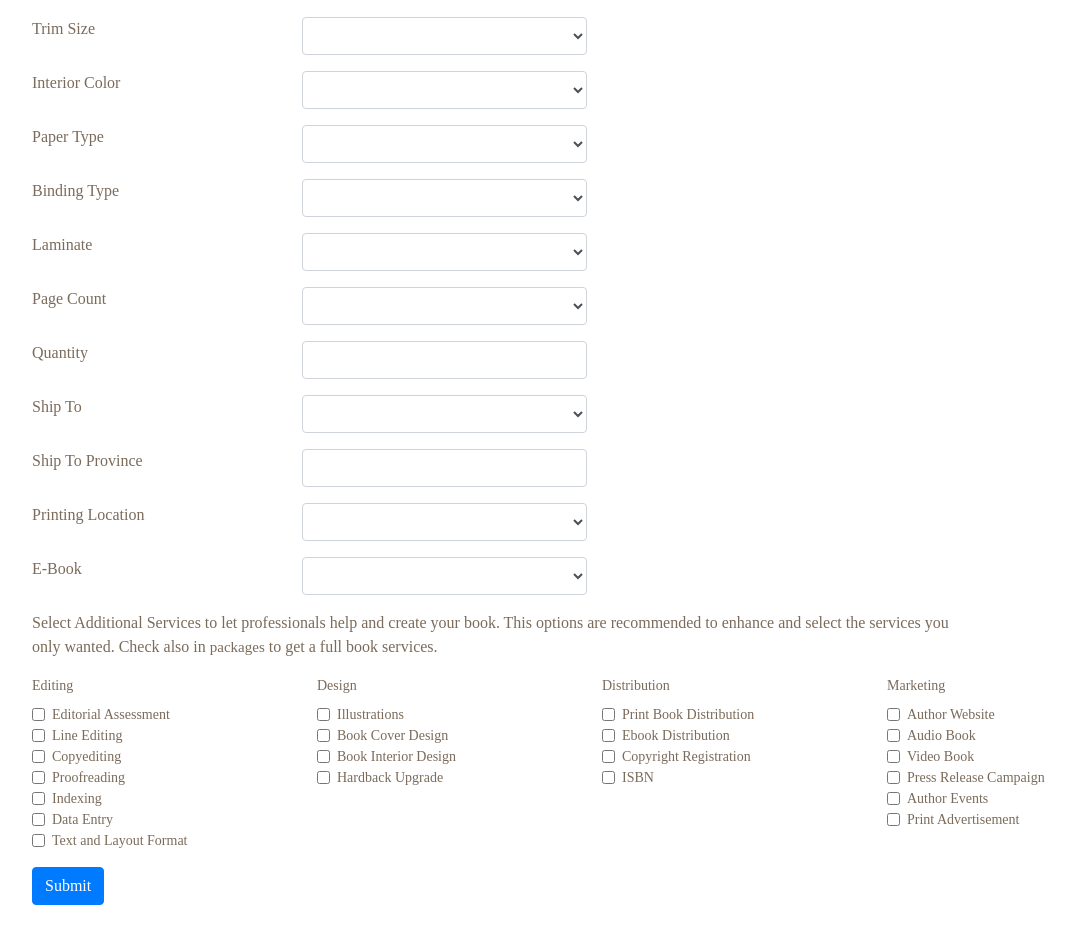
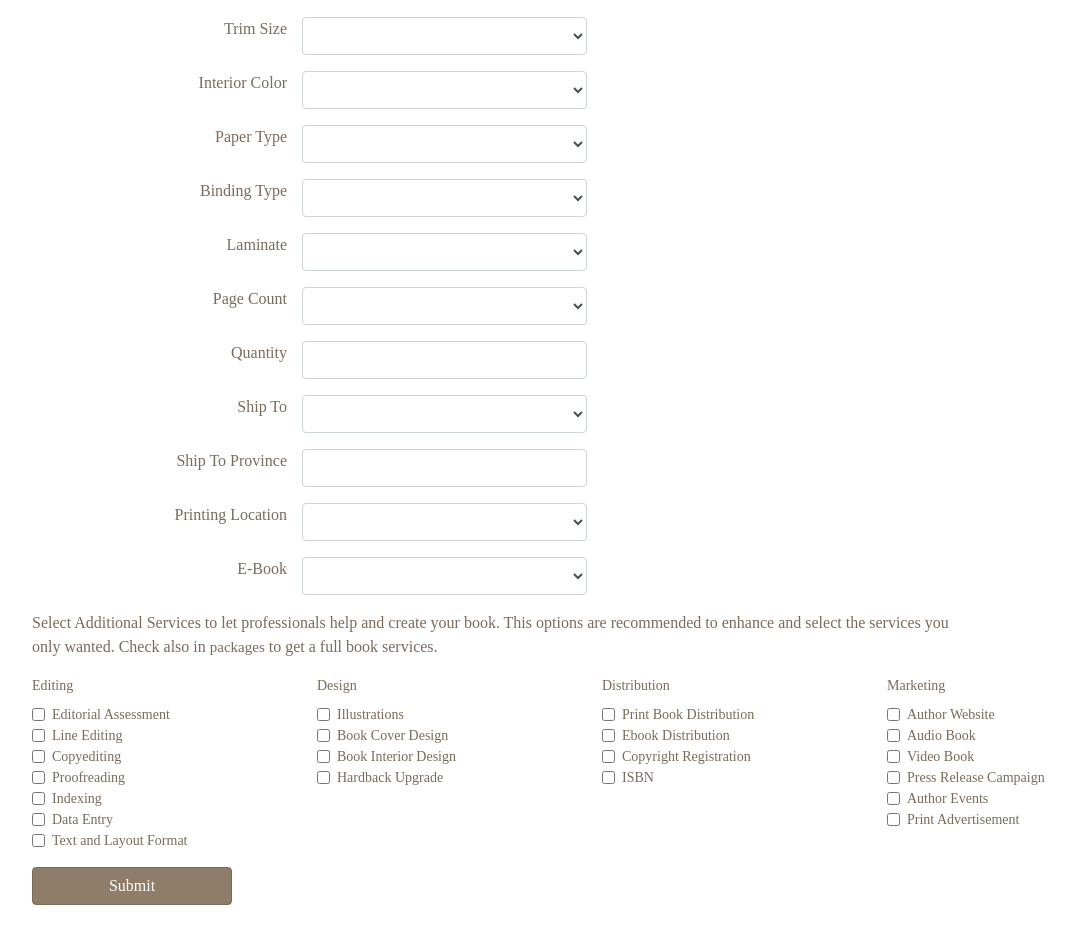
Before and after one commit to poloyacero/publish-web, a Next.js app: page /pricing in a window 1280 px wide. Shown: the part 403-1352 px from the top of the page, without its empty margins (53-1128 px from the left). Built offline with nearby package versions, Linux system fonts and the light colour scheme; a web font is replaced by a local one.

Commit message:
alignment fixed

```diff
--- a/components/Item/Item.module.css
+++ b/components/Item/Item.module.css
@@ -13,9 +13,9 @@
 }
 
 .item img {
-  display: block;
   margin: auto;
   margin-bottom: 15px;
+justify-items: left;
 }
 
 .item p {
--- a/components/Nav.tsx
+++ b/components/Nav.tsx
@@ -85,7 +85,7 @@ const NavMenu = ({ ...props }: NavProps) => {
               <Form.Group as={Row}>
                 <Col md={6}>
                   <Form.Label className={styles.label}>Contact Name</Form.Label>
-                  <Form.Control type="text" name="contact-name"/>
+                  <Form.Control className={styles.inputnav1} type="text" name="contact-name"/>
                 </Col>
               </Form.Group>
             </Col>
@@ -93,7 +93,7 @@ const NavMenu = ({ ...props }: NavProps) => {
               <Form.Group as={Row}>
                 <Col md={6}>
                   <Form.Label className={styles.label}>Email</Form.Label>
-                  <Form.Control type="email" name="email"/>
+                  <Form.Control className={styles.inputnav1} type="email" name="email"/>
                 </Col>
               </Form.Group>
             </Col>
@@ -101,7 +101,7 @@ const NavMenu = ({ ...props }: NavProps) => {
               <Form.Group as={Row}>
                 <Col md={6}>
                   <Form.Label className={styles.label}>Password</Form.Label>
-                  <Form.Control type="password" name="password"/>
+                  <Form.Control className={styles.inputnav1} type="password" name="password"/>
                 </Col>
               </Form.Group>
             </Col>
@@ -109,7 +109,7 @@ const NavMenu = ({ ...props }: NavProps) => {
               <Form.Group as={Row}>
                 <Col md={6}>
                   <Form.Label className={styles.label}>Validate Password</Form.Label>
-                  <Form.Control type="password" name="validate"/>
+                  <Form.Control className={styles.inputnav1} type="password" name="validate"/>
                 </Col>
               </Form.Group>
             </Col>
--- a/components/NavMenu.module.css
+++ b/components/NavMenu.module.css
@@ -116,7 +116,7 @@
   outline: 0;
   border-width: 1 1 1.5px;
   border-color: #ad9984;
-  height: 27px;
+  height: 35px;
   width:235px;
   font-size: 12px;
   justify-content: center;
@@ -125,8 +125,8 @@
   outline: 0;
   border-width: 1 1 1.5px;
   border-color: #ad9984;
-  height: 27px;
-  width:323px;
+  height: 35px;
+  width:250px;
   font-size: 12px;
   justify-content: center;
 }
@@ -171,7 +171,7 @@
   font-size: 12px;
 }
 
-.createButton:hover {
+.createButton:hover{
   background-color: #8f7c69;
   border-color: #7b6b5b;
 }
@@ -181,9 +181,11 @@
   border-color: #7b6b5b;
   text-align: center;
   width: 235px;
+  -webkit-tap-highlight-color: rgba(0,0,0,0);
 }
 
-.signinButton:hover,.signinButton:visited,.signinButton:active{
+.signinButton:hover{
   background-color: #8f7c69;
   border-color: #7b6b5b;
+  -webkit-tap-highlight-color: rgba(0,0,0,0);
 }
--- a/components/PricingForm/PricingForm.module.css
+++ b/components/PricingForm/PricingForm.module.css
@@ -6,6 +6,9 @@
 
 .label {
   font-weight: 500;
+}
+.labelleft {
+  text-align: right;
 }
 
 .additionals {
@@ -36,3 +39,17 @@
       text-decoration: none;
       color: #7b6b5b;
       }
+
+      .pricingbutton {
+        background-color: #7b6b5b;
+        border-color: #7b6b5b;
+        text-align: center;
+        width: 200px;
+        -webkit-tap-highlight-color: rgba(0,0,0,0);
+      }
+
+      .pricingbutton{
+        background-color: #8f7c69;
+        border-color: #7b6b5b;
+        -webkit-tap-highlight-color: rgba(0,0,0,0);
+      }
--- a/components/PricingForm/index.tsx
+++ b/components/PricingForm/index.tsx
@@ -23,7 +23,7 @@ const PricingForm = ({ ...props }: PricingFormProps) => {
             Sales tax is not displayed. If applicable, sales taxes will be applied at the time an order is placed on your account.  Heavy traffic in requests may cause occasional delays so please allow up to 2 hours before resubmitting a request.
           </p>
         </Col>
-        <Col md={{ span: 3, offset: 0 }}><Form.Label className={styles.label}>Trim Size</Form.Label></Col>
+        <Col className={styles.labelleft} md={{ span: 3, offset: 0 }}><Form.Label className={styles.label}>Trim Size</Form.Label></Col>
         <Col md={{ span: 3, offset: 0 }}>
           <Form.Group as={Row} controlId="exampleForm.ControlSelect1">
             <Form.Control as="select" defaultValue=" ">
@@ -65,7 +65,7 @@ const PricingForm = ({ ...props }: PricingFormProps) => {
         </Col>
       </Row>
       <Row>
-        <Col md={{ span: 3, offset: 0 }}><Form.Label className={styles.label}>Interior Color</Form.Label></Col>
+        <Col className={styles.labelleft} md={{ span: 3, offset: 0 }}><Form.Label className={styles.label}>Interior Color</Form.Label></Col>
         <Col md={{ span: 3, offset: 0 }}>
           <Form.Group as={Row} controlId="exampleForm.ControlSelect1">
             <Form.Control as="select" defaultValue=" ">
@@ -77,7 +77,7 @@ const PricingForm = ({ ...props }: PricingFormProps) => {
         </Col>
       </Row>
       <Row>
-        <Col md={{ span: 3, offset: 0 }}><Form.Label className={styles.label}>Paper Type</Form.Label></Col>
+        <Col className={styles.labelleft} md={{ span: 3, offset: 0 }}><Form.Label className={styles.label}>Paper Type</Form.Label></Col>
         <Col md={{ span: 3, offset: 0 }}>
           <Form.Group as={Row} controlId="exampleForm.ControlSelect1">
             <Form.Control as="select" defaultValue=" ">
@@ -97,7 +97,7 @@ const PricingForm = ({ ...props }: PricingFormProps) => {
         </Col>
       </Row>
       <Row>
-        <Col md={{ span: 3, offset: 0 }}><Form.Label className={styles.label}>Binding Type</Form.Label></Col>
+        <Col className={styles.labelleft} md={{ span: 3, offset: 0 }}><Form.Label className={styles.label}>Binding Type</Form.Label></Col>
         <Col md={{ span: 3, offset: 0 }}>
           <Form.Group as={Row} controlId="exampleForm.ControlSelect1">
             <Form.Control as="select" defaultValue=" ">
@@ -109,7 +109,7 @@ const PricingForm = ({ ...props }: PricingFormProps) => {
         </Col>
       </Row>
       <Row>
-        <Col md={{ span: 3, offset: 0 }}><Form.Label className={styles.label}>Laminate</Form.Label></Col>
+        <Col className={styles.labelleft} md={{ span: 3, offset: 0 }}><Form.Label className={styles.label}>Laminate</Form.Label></Col>
         <Col md={{ span: 3, offset: 0 }}>
           <Form.Group as={Row} controlId="exampleForm.ControlSelect1">
             <Form.Control as="select" defaultValue=" ">
@@ -122,7 +122,7 @@ const PricingForm = ({ ...props }: PricingFormProps) => {
         </Col>
       </Row>
       <Row>
-        <Col md={{ span: 3, offset: 0 }}><Form.Label className={styles.label}>Page Count</Form.Label></Col>
+        <Col className={styles.labelleft} md={{ span: 3, offset: 0 }}><Form.Label className={styles.label}>Page Count</Form.Label></Col>
         <Col md={{ span: 3, offset: 0 }}>
           <Form.Group as={Row} controlId="exampleForm.ControlSelect1">
             <Form.Control as="select" defaultValue=" ">
@@ -135,7 +135,7 @@ const PricingForm = ({ ...props }: PricingFormProps) => {
         </Col>
       </Row>
       <Row>
-        <Col md={{ span: 3, offset: 0 }}><Form.Label className={styles.label}>Quantity</Form.Label></Col>
+        <Col className={styles.labelleft} md={{ span: 3, offset: 0 }}><Form.Label className={styles.label}>Quantity</Form.Label></Col>
         <Col md={{ span: 3, offset: 0 }}>
           <Form.Group as={Row}>
             <Form.Control type="text" />
@@ -143,7 +143,7 @@ const PricingForm = ({ ...props }: PricingFormProps) => {
         </Col>
       </Row>
       <Row>
-        <Col md={{ span: 3, offset: 0 }}><Form.Label className={styles.label}>Ship To</Form.Label></Col>
+        <Col className={styles.labelleft} md={{ span: 3, offset: 0 }}><Form.Label className={styles.label}>Ship To</Form.Label></Col>
         <Col md={{ span: 3, offset: 0 }}>
           <Form.Group as={Row} controlId="exampleForm.ControlSelect1">
             <Form.Control as="select" defaultValue=" ">
@@ -406,7 +406,7 @@ const PricingForm = ({ ...props }: PricingFormProps) => {
         </Col>
       </Row>
       <Row>
-        <Col md={{ span: 3, offset: 0 }}><Form.Label className={styles.label}>Ship To Province</Form.Label></Col>
+        <Col className={styles.labelleft} md={{ span: 3, offset: 0 }}><Form.Label className={styles.label}>Ship To Province</Form.Label></Col>
         <Col md={{ span: 3, offset: 0 }}>
           <Form.Group as={Row}>
             <Form.Control type="text" />
@@ -415,7 +415,7 @@ const PricingForm = ({ ...props }: PricingFormProps) => {
       </Row>
 
       <Row>
-        <Col md={{ span: 3, offset: 0 }}><Form.Label className={styles.label}>Printing Location</Form.Label></Col>
+        <Col className={styles.labelleft} md={{ span: 3, offset: 0 }}><Form.Label className={styles.label}>Printing Location</Form.Label></Col>
         <Col md={{ span: 3, offset: 0 }}>
           <Form.Group as={Row} controlId="exampleForm.ControlSelect1">
             <Form.Control as="select" defaultValue=" ">
@@ -429,7 +429,7 @@ const PricingForm = ({ ...props }: PricingFormProps) => {
         </Col>
       </Row>
       <Row>
-        <Col md={{ span: 3, offset: 0 }}><Form.Label className={styles.label}>E-Book</Form.Label></Col>
+        <Col className={styles.labelleft} md={{ span: 3, offset: 0 }}><Form.Label className={styles.label}>E-Book</Form.Label></Col>
         <Col md={{ span: 3, offset: 0 }}>
           <Form.Group as={Row} controlId="exampleForm.ControlSelect1">
             <Form.Control as="select" defaultValue=" ">
@@ -577,7 +577,7 @@ const PricingForm = ({ ...props }: PricingFormProps) => {
       </Row>
       <Row>
         <Col md={3}>
-          <Button type="submit">Submit</Button>
+          <Button className={styles.pricingbutton} type="submit">Submit</Button>
         </Col>
       </Row>
       </div>
```
Also changed, not shown: pages/print-book.tsx (+13 -5 lines).
